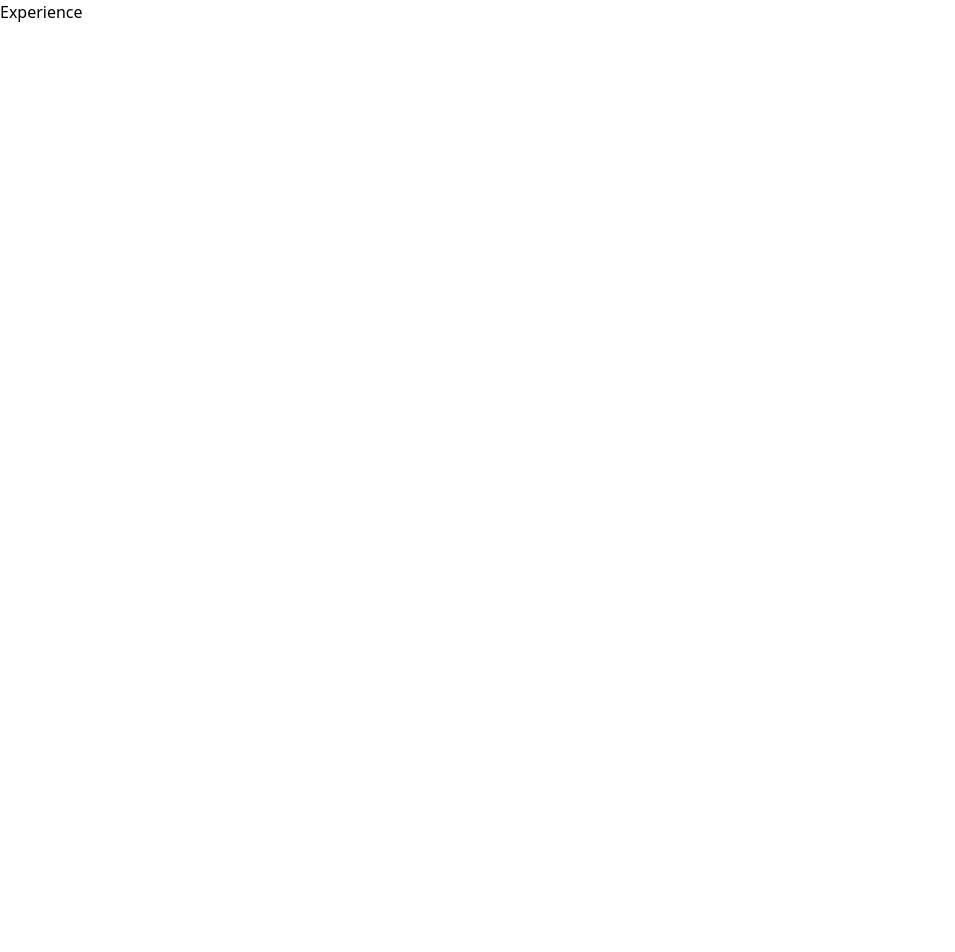
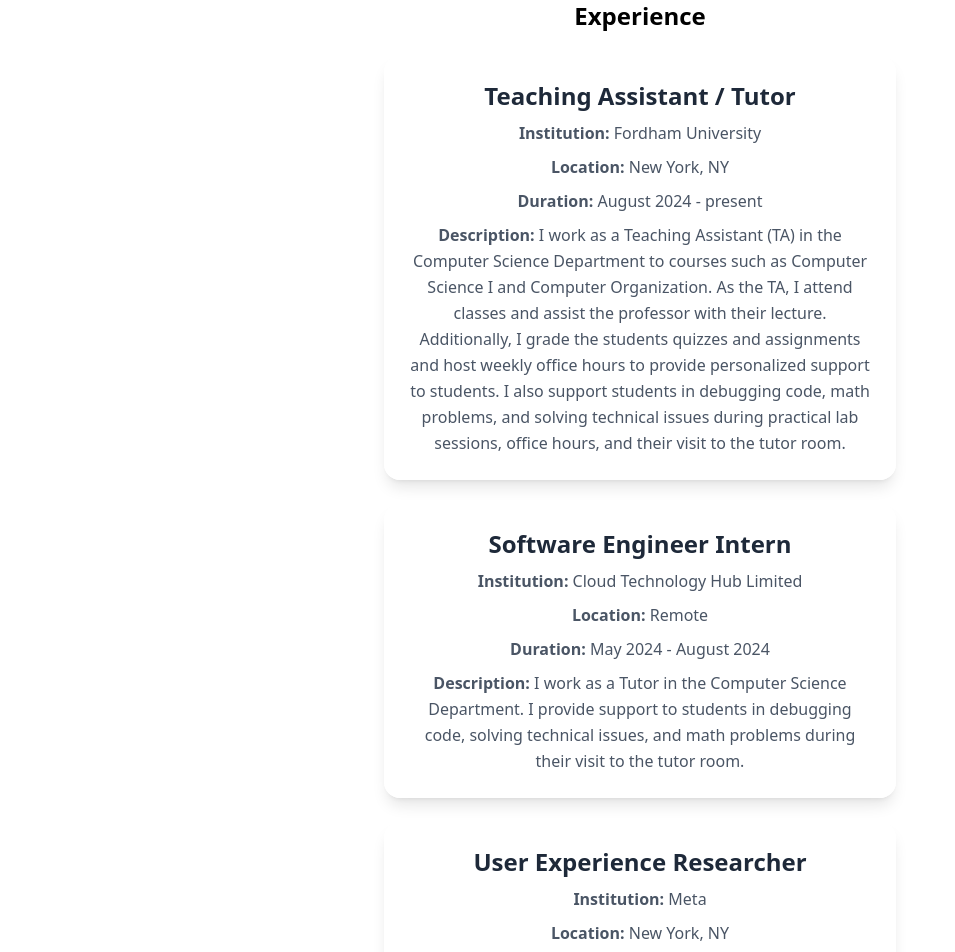
Before and after one commit to Moyo-Sa/portfolio, a React (Vite) app: page /experience in a window 1280 px wide. Shown: the top 952 px of the page, without its empty margins (0-955 px from the left). Before the commit the page ends 800 px from the top, so only its background shows below. Built offline with nearby package versions, Linux system fonts and the light colour scheme.

Commit message:
with experience

```diff
--- a/src/components/About.jsx
+++ b/src/components/About.jsx
@@ -21,10 +21,6 @@ const About = () => {
           digital experiences.
         </p>
         &nbsp;
-        {/* Contact or CTA */}
-        <button className="px-5 py-2.5 bg-[#740b72] text-white text-sm font-medium rounded-lg transition-all duration-200 ease-in-out hover:bg-[#bb5ae8] focus:ring-4 focus:ring-[#4649ff]">
-          Contact Me
-        </button>
       </div>
     </section>
   );
--- /dev/null
+++ b/src/components/Container.jsx
@@ -0,0 +1,11 @@
+import React from "react";
+
+const Container = ({ children }) => {
+  return (
+    <div className="bg-white/80 backdrop-blur-lg shadow-lg rounded-2xl p-6 flex flex-col items-center max-w-lg text-center">
+      {children}
+    </div>
+  );
+};
+
+export default Container;
--- a/src/components/Education.jsx
+++ b/src/components/Education.jsx
@@ -1,7 +1,54 @@
 import React from "react";
 
 const Education = () => {
-  return <div>Education</div>;
+  return (
+    <div className="h-screen flex flex-col items-center justify-center bg-cover bg-center bg-no-repeat px-6 py-12">
+      <div className="bg-white/80 backdrop-blur-lg shadow-lg rounded-2xl p-6 flex flex-col items-center max-w-lg text-center">
+        <h1 className="text-2xl font-bold text-gray-800">
+          Postgraduate Education
+        </h1>
+        <p className="text-gray-600 mt-2 leading-relaxed">
+          <span className="font-bold">Degree:</span> Master of Science in
+          Computer Science
+        </p>
+        <p className="text-gray-600 mt-2 leading-relaxed">
+          <span className="font-bold">Institution:</span> Fordham University
+        </p>
+        <p className="text-gray-600 mt-2 leading-relaxed">
+          <span className="font-bold">GPA:</span> 3.94
+        </p>
+        <p className="text-gray-600 mt-2 leading-relaxed">
+          <span className="font-bold">Completing:</span> December 2025
+        </p>
+        <p className="text-gray-600 mt-2 leading-relaxed">
+          <span className="font-bold">Location:</span> New York, NY
+        </p>
+      </div>
+
+      <div className="mt-6 bg-white/80 backdrop-blur-lg shadow-lg rounded-2xl p-6 flex flex-col items-center max-w-lg text-center">
+        <h1 className="text-2xl font-bold text-gray-800">
+          Undergraduate Education
+        </h1>
+        <p className="text-gray-600 mt-2 leading-relaxed">
+          <span className="font-bold">Degree:</span> Bachelor of Arts
+        </p>
+        <p className="text-gray-600 mt-2 leading-relaxed">
+          &nbsp;&nbsp;&nbsp;&nbsp;&nbsp;&nbsp;&nbsp;&nbsp;&nbsp;&nbsp;&nbsp;
+          <span className="font-bold">Institution:</span> The College of Wooster
+          &nbsp;&nbsp;&nbsp;&nbsp;&nbsp;&nbsp;&nbsp;&nbsp;&nbsp;&nbsp;&nbsp;
+        </p>
+        <p className="text-gray-600 mt-2 leading-relaxed">
+          <span className="font-bold">GPA:</span> 3.72
+        </p>
+        <p className="text-gray-600 mt-2 leading-relaxed">
+          <span className="font-bold">Completed:</span> May 2020
+        </p>
+        <p className="text-gray-600 mt-2 leading-relaxed">
+          <span className="font-bold">Location:</span> Wooster, OH
+        </p>
+      </div>
+    </div>
+  );
 };
 
 export default Education;
--- a/src/components/Experience.jsx
+++ b/src/components/Experience.jsx
@@ -1,7 +1,85 @@
 import React from "react";
+import Container from "./container";
 
 const Experience = () => {
-  return <div>Experience</div>;
+  return (
+    <div className="w-full pb-10">
+      <div className="text-center text-2xl font-bold mb-6">Experience</div>
+      <div className="flex flex-col gap-6 items-center">
+        {/* TA position */}
+        <Container>
+          <h1 className="text-2xl font-bold text-gray-800 text-center">
+            Teaching Assistant / Tutor
+          </h1>
+          <p className="text-gray-600 mt-2 leading-relaxed text-center">
+            <span className="font-bold">Institution:</span> Fordham University
+          </p>
+          <p className="text-gray-600 mt-2 leading-relaxed text-center">
+            <span className="font-bold">Location:</span> New York, NY
+          </p>
+          <p className="text-gray-600 mt-2 leading-relaxed text-center">
+            <span className="font-bold">Duration:</span> August 2024 - present
+          </p>
+          <p className="text-gray-600 mt-2 leading-relaxed text-center">
+            <span className="font-bold">Description:</span> I work as a Teaching
+            Assistant (TA) in the Computer Science Department to courses such as
+            Computer Science I and Computer Organization. As the TA, I attend
+            classes and assist the professor with their lecture. Additionally, I
+            grade the students quizzes and assignments and host weekly office
+            hours to provide personalized support to students. I also support
+            students in debugging code, math problems, and solving technical
+            issues during practical lab sessions, office hours, and their visit
+            to the tutor room.
+          </p>
+        </Container>
+
+        {/* CS Intern position */}
+        <Container>
+          <h1 className="text-2xl font-bold text-gray-800 text-center">
+            Software Engineer Intern
+          </h1>
+          <p className="text-gray-600 mt-2 leading-relaxed text-center">
+            <span className="font-bold">Institution:</span> Cloud Technology Hub
+            Limited
+          </p>
+          <p className="text-gray-600 mt-2 leading-relaxed text-center">
+            <span className="font-bold">Location:</span> Remote
+          </p>
+          <p className="text-gray-600 mt-2 leading-relaxed text-center">
+            <span className="font-bold">Duration:</span> May 2024 - August 2024
+          </p>
+          <p className="text-gray-600 mt-2 leading-relaxed text-center">
+            <span className="font-bold">Description:</span> I work as a Tutor in
+            the Computer Science Department. I provide support to students in
+            debugging code, solving technical issues, and math problems during
+            their visit to the tutor room.
+          </p>
+        </Container>
+
+        {/* Meta position */}
+        <Container>
+          <h1 className="text-2xl font-bold text-gray-800 text-center">
+            User Experience Researcher
+          </h1>
+          <p className="text-gray-600 mt-2 leading-relaxed text-center">
+            <span className="font-bold">Institution:</span> Meta
+          </p>
+          <p className="text-gray-600 mt-2 leading-relaxed text-center">
+            <span className="font-bold">Location:</span> New York, NY
+          </p>
+          <p className="text-gray-600 mt-2 leading-relaxed text-center">
+            <span className="font-bold">Duration:</span> March 2023 - July 2023
+          </p>
+          <p className="text-gray-600 mt-2 leading-relaxed text-center">
+            <span className="font-bold">Description:</span> I work as a Tutor in
+            the Computer Science Department. I provide support to students in
+            debugging code, solving technical issues, and math problems during
+            their visit to the tutor room.
+          </p>
+        </Container>
+      </div>
+    </div>
+  );
 };
 
 export default Experience;
--- a/src/pages/Home.jsx
+++ b/src/pages/Home.jsx
@@ -1,4 +1,4 @@
-import React from "react";
+import React, { useState } from "react";
 import { Menu, X } from "lucide-react";
 import {
   About,
@@ -12,51 +12,73 @@ import {
 const ContentSection = ({ section }) => {
   switch (section) {
     case "about":
-      return (
-        <div>
-          <About />
-        </div>
-      );
+      return <About />;
     case "education":
-      return (
-        <div>
-          <Education />
-        </div>
-      );
+      return <Education />;
     case "experience":
-      return (
-        <div>
-          <Experience />
-        </div>
-      );
+      return <Experience />;
     case "projects":
-      return (
-        <div>
-          <Project />
-        </div>
-      );
+      return <Project />;
     case "contact":
-      return (
-        <div>
-          <ContactMe />
-        </div>
-      );
+      return <ContactMe />;
     default:
-      return (
-        <div>
-          <About />
-        </div>
-      );
+      return <About />;
   }
 };
 
 const Home = () => {
+  const [activeSection, setActiveSection] = useState("about");
+
+  // Handle topbar item click
+  const handleNavClick = (section, event) => {
+    event.preventDefault();
+    setActiveSection(section);
+  };
+
   return (
-    <div className="h-screen flex flex-col items-center justify-center bg-cover bg-center bg-no-repeat py-10">
-      {/* Div for Links and stuff */}
-      <div></div>
-      {/* Quick Intro */}
-      <div></div>
+    <div className="min-h-screen flex flex-col bg-gray-100">
+      {/* Top Bar */}
+      <nav className="w-full bg-[#740b72] text-white py-4 shadow-md sticky top-0 z-50">
+        <div className="container mx-auto flex justify-center space-x-6">
+          <button
+            className="hover:text-gray-300 transition-all"
+            onClick={(e) => handleNavClick("about", e)}
+          >
+            About
+          </button>
+          <button
+            className="hover:text-gray-300 transition-all"
+            onClick={(e) => handleNavClick("education", e)}
+          >
+            Education
+          </button>
+          <button
+            className="hover:text-gray-300 transition-all"
+            onClick={(e) => handleNavClick("experience", e)}
+          >
+            Experience
+          </button>
+          <button
+            className="hover:text-gray-300 transition-all"
+            onClick={(e) => handleNavClick("projects", e)}
+          >
+            Projects
+          </button>
+          <button
+            className="hover:text-gray-300 transition-all"
+            onClick={(e) => handleNavClick("contact", e)}
+          >
+            Contact Me
+          </button>
+        </div>
+      </nav>
+
+      {/* Content Section */}
+      <div className="flex-grow flex items-center justify-center py-8 px-6">
+        <div className="w-full max-w-4xl mx-auto">
+          <ContentSection section={activeSection} />
+        </div>
+      </div>
     </div>
   );
 };
--- a/src/pages/Thanks.jsx
+++ b/src/pages/Thanks.jsx
@@ -13,7 +13,7 @@ const Thanks = () => {
         {/* About Text */}
         <h1 className="text-3xl font-bold text-gray-800">Message Sent!</h1>
         <p className="text-gray-600 mt-2 leading-relaxed">
-          Thank you for filling out the form! I will be with you shortly. 😊
+          Thank you for filling out the form, I will get back to you shortly. 😊
         </p>
         &nbsp;
         {/* Contact or CTA */}
@@ -21,7 +21,7 @@ const Thanks = () => {
           onClick={() => navigate("/")}
           className="px-5 py-2.5 bg-[#740b72] text-white text-sm font-medium rounded-lg transition-all duration-200 ease-in-out hover:bg-[#bb5ae8] focus:ring-4 focus:ring-[#4649ff]"
         >
-          Return to Portfolio 😊
+          Return to Portfolio
         </button>
       </div>
     </div>
```
